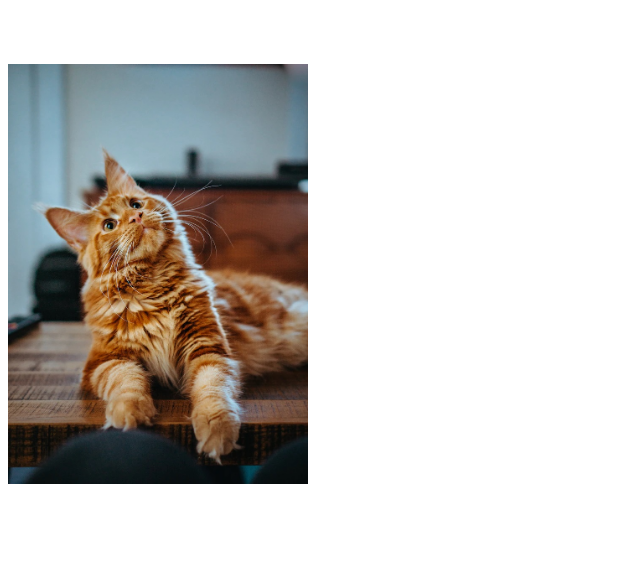
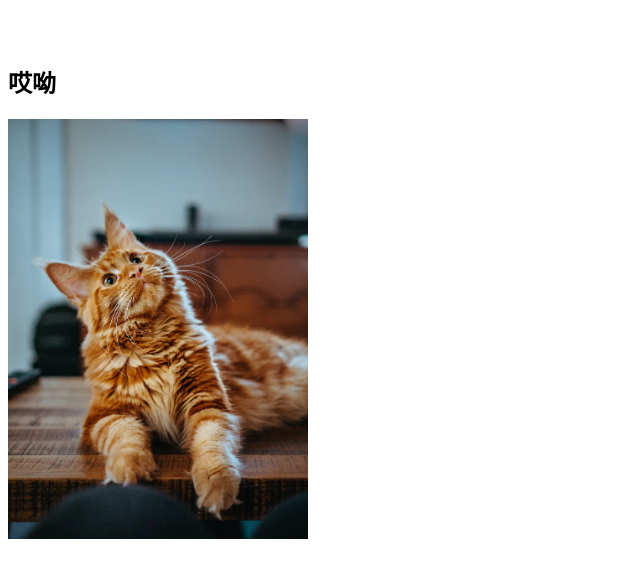
Before and after one commit to DolceTseng/vite-training, a website built with Vite: page pages/index.html in a window 1280 px wide. Shown: the part 215-792 px from the top of the page, without its empty margins (0-640 px from the left). Built offline with nearby package versions, Linux system fonts and the light colour scheme.

Commit message:
add html#13

```diff
--- a/pages/index.html
+++ b/pages/index.html
@@ -10,6 +10,7 @@
     <%- include('./layout/header'); -%>
 
     <h1 class="index-title">我是首頁</h1>
+    <h2>哎呦</h2>
     <img src="../assets/images/cat.jpg" style="width: 300px;" alt="cat">
 
     <%- include('./layout/footer'); -%>
```
